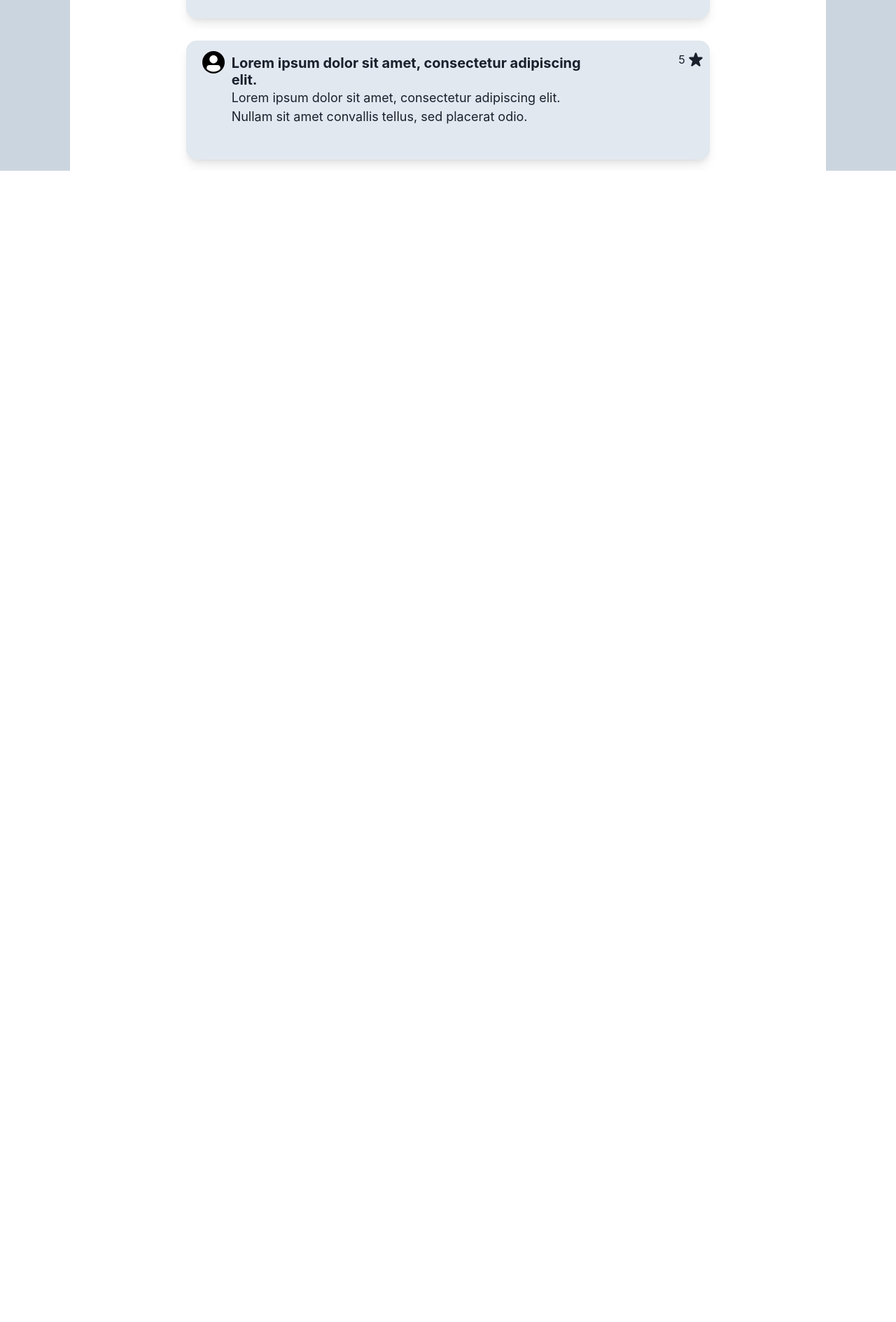
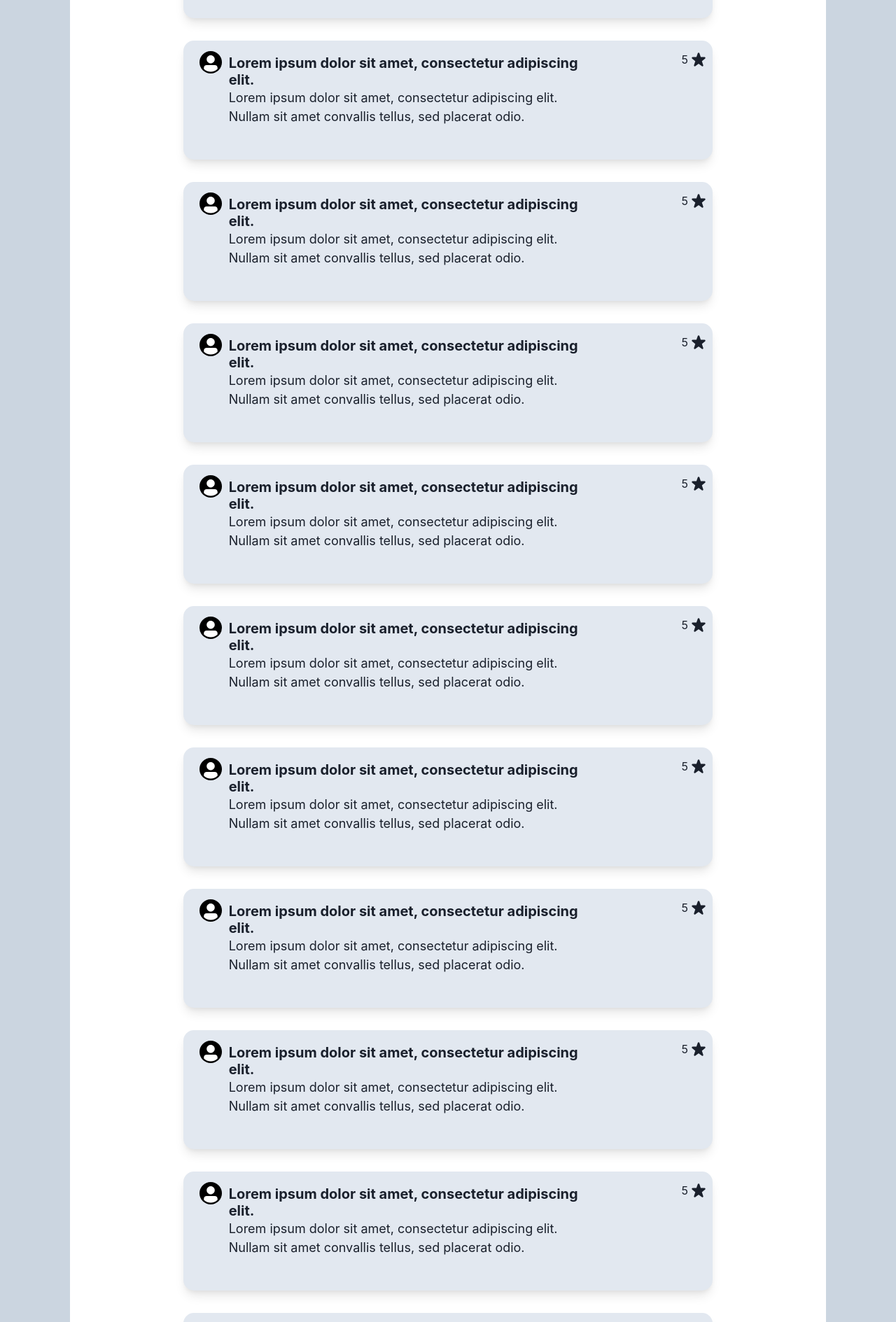
Before and after one commit to keremesen/logicl-poc, a React (Create React App) app: page /explore in a window 1280 px wide. Shown: the part 620-2509 px from the top of the page at 70% size. Before the commit the page ends 864 px from the top, so only its background shows below. Built offline with nearby package versions, Linux system fonts and the light colour scheme.

Commit message:
Explore page arkaplan sorunu
explore pagedeki sayfada az component oldugu zaman arka planın yarım kalması sorunu çözüldü

```diff
--- a/src/Pages/ExplorePage.js
+++ b/src/Pages/ExplorePage.js
@@ -4,11 +4,32 @@ import IdeaPreview from "../components/IdeaPreview";
 
 const ExplorePage = () => {
   return (
-    <Flex direction="column" align="center">
-      <IdeaPreview />
-      <IdeaPreview />
-      <IdeaPreview />
-      <IdeaPreview />
+    <Flex direction="column" align="center" minH="100vh">
+      <Flex
+        minH="100vh"
+        background="#fff"
+        w="1080px"
+        h="100%"
+        flexDirection="column"
+        align="center"
+      >
+        <IdeaPreview />
+        <IdeaPreview />
+        <IdeaPreview />
+        <IdeaPreview />
+        <IdeaPreview />
+        <IdeaPreview />
+        <IdeaPreview />
+        <IdeaPreview />
+        <IdeaPreview />
+        <IdeaPreview />
+        <IdeaPreview />
+        <IdeaPreview />
+        <IdeaPreview />
+        <IdeaPreview />
+        <IdeaPreview />
+        <IdeaPreview />
+      </Flex>
     </Flex>
   );
 };
--- a/src/components/IdeaGroup.js
+++ b/src/components/IdeaGroup.js
@@ -2,8 +2,8 @@ import React from "react";
 import { Flex, Heading, Avatar } from "@chakra-ui/react";
 const IdeaGroup = () => {
   return (
-    <Flex direction='column' my='30px'>
-      <Heading size="lg" mb='5px'>
+    <Flex direction="column" my="30px">
+      <Heading size="lg" mb="5px">
         Neden Olmasın
       </Heading>
       <Flex
@@ -73,6 +73,8 @@ const IdeaGroup = () => {
           align="center"
           borderRadius="15px"
           m="5px"
+          transition="200ms ease-in-out"
+          cursor="pointer"
           _hover={{ background: "gray.200" }}
         >
           <Avatar boxSize={8} bgColor="#000" mr="10px" />
--- a/src/components/IdeaPreview.js
+++ b/src/components/IdeaPreview.js
@@ -5,13 +5,12 @@ import { StarIcon } from "@chakra-ui/icons";
 
 const IdeaPreview = () => {
   return (
-    <Flex w="1080px" h="100%" bgColor="#fff" direction="column" align="center" p='6px'>
     <Flex
       w="70%"
       h="170px"
       backgroundColor="gray.200"
       borderRadius="15px"
-        my="10px"
+      my="16px"
       boxShadow="lg"
       cursor="pointer"
       _hover={{ background: "gray.300" }}
@@ -31,7 +30,6 @@ const IdeaPreview = () => {
         <StarIcon w={5} h={6} />
       </Flex>
     </Flex>
-    </Flex>
   );
 };
 
```
Also changed, not shown: 1 other file (tests, documents, lock files or other folders). Lines whose indentation alone changed are shown as unchanged.
